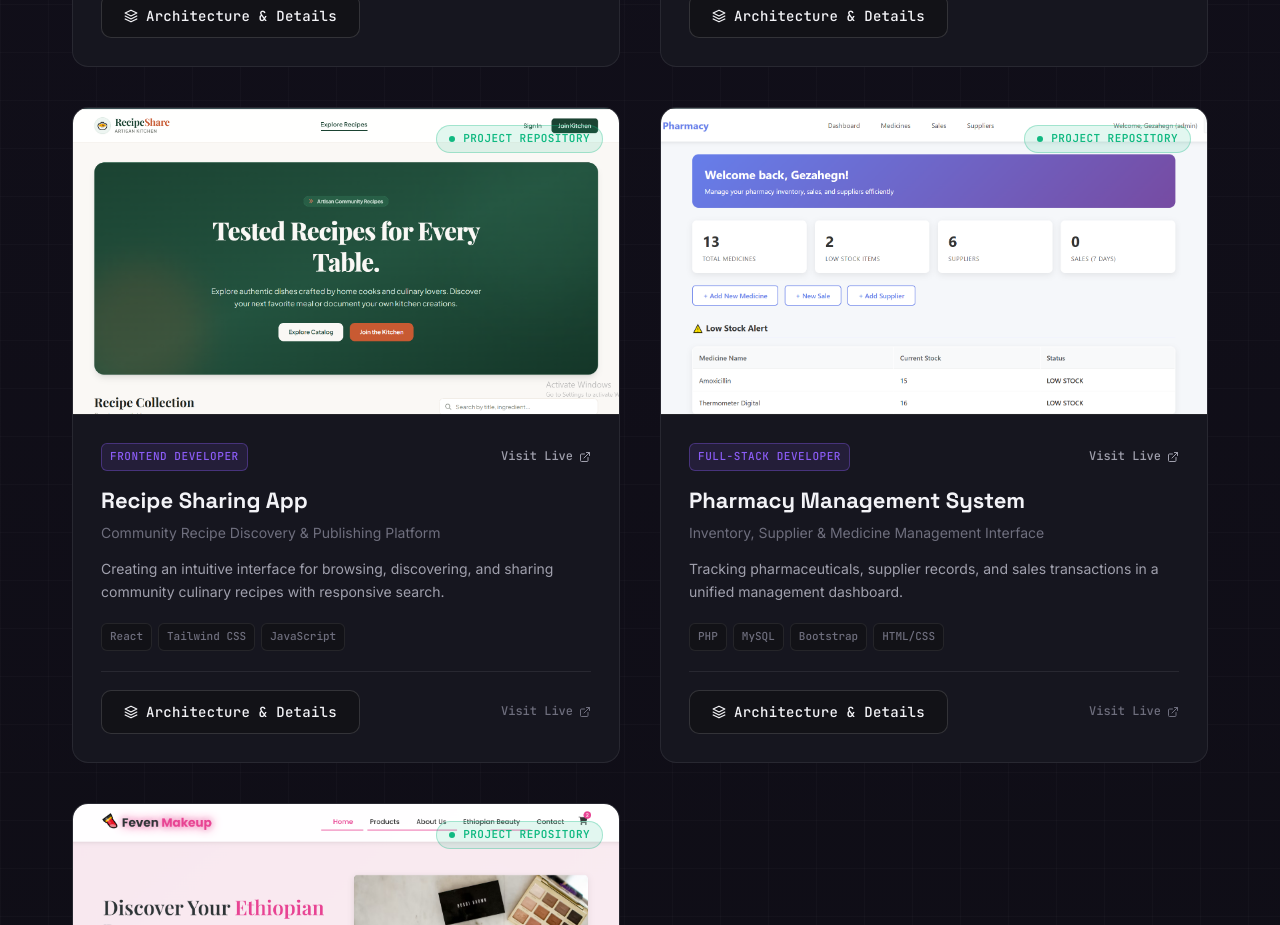
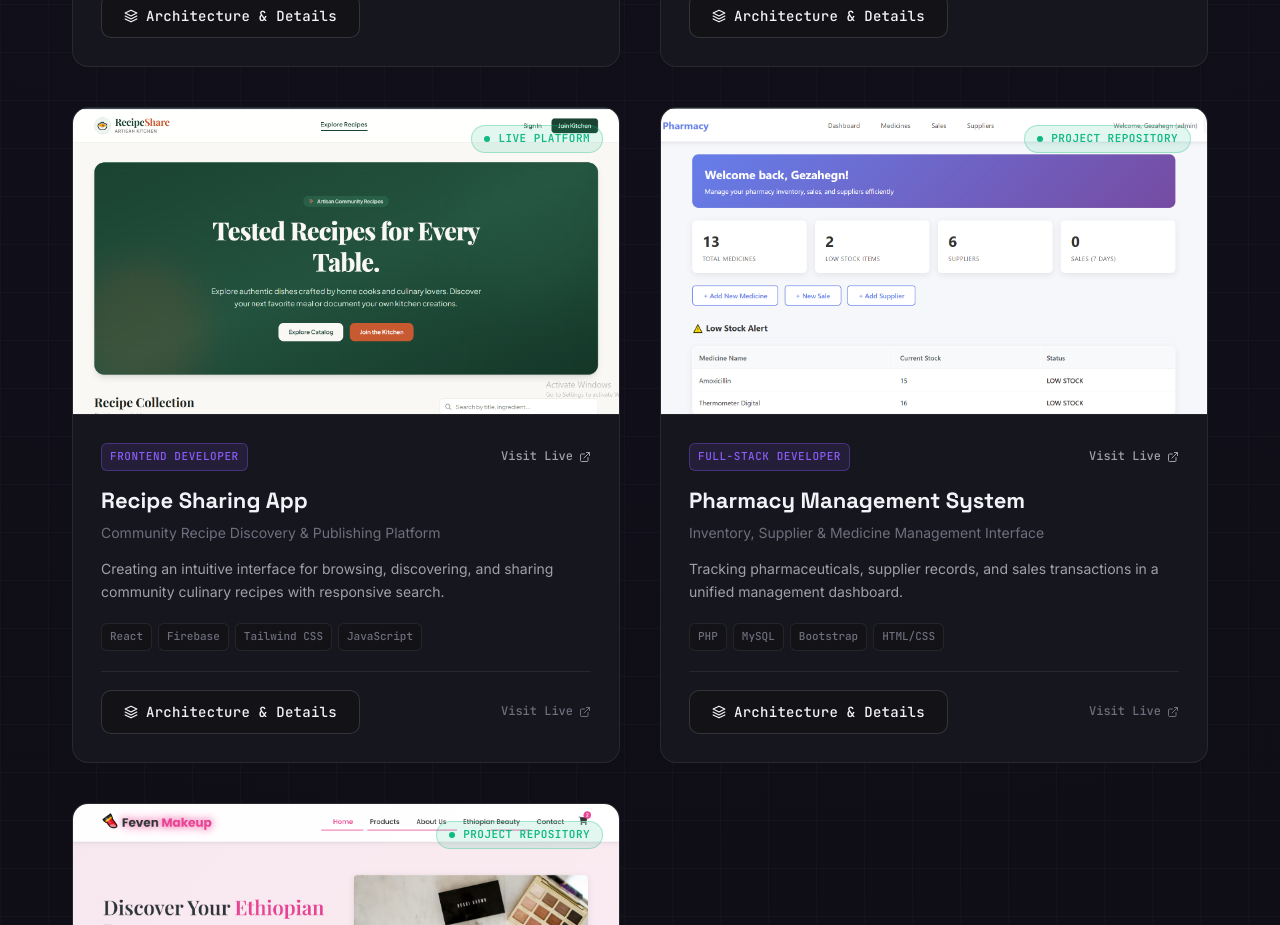
Before and after one commit to GezishDev/my-react-portfolio, a React (Vite) app: page / in a window 1280 px wide. Shown: the part 2540-3465 px from the top of the page. Built offline with nearby package versions, Linux system fonts and the light colour scheme.

Commit message:
update: connect Recipe Sharing App to live Vercel deployment

```diff
--- a/src/components/Projects.jsx
+++ b/src/components/Projects.jsx
@@ -8,6 +8,7 @@ import {
   FiCpu,
   FiBookOpen,
   FiMaximize2,
+  FiGithub,
 } from "react-icons/fi";
 import { useTranslation } from "../context/LanguageContext";
 import "../styles/Projects.css";
@@ -116,18 +117,19 @@ class LogLifecycleManager {
     subtitle: "Community Recipe Discovery & Publishing Platform",
     role: "Frontend Developer",
     status: "live",
-    statusText: "Project Repository",
-    liveUrl: "https://github.com/GezishDev/Recipe-Sharing-App",
+    statusText: "Live Platform",
+    liveUrl: "https://recipe-sharing-app-swart-six.vercel.app/",
+    githubUrl: "https://github.com/GezishDev/Recipe-Sharing-App",
     image: "/Recipe_sharing_app_homepage.png",
     altText: "Recipe Sharing App homepage interface",
     problem:
       "Creating an intuitive interface for browsing, discovering, and sharing community culinary recipes with responsive search.",
     contribution:
-      "Built client-side interface components using React, Tailwind CSS, and client state management.",
+      "Built client-side interface components using React, Tailwind CSS, Firebase backend services, and client state management.",
     keyDecisions:
-      "Responsive card grid optimized for mobile and desktop viewing.",
-    stack: ["React", "Tailwind CSS", "JavaScript"],
-    learned: "Component composition and responsive grid architectures.",
+      "Responsive card grid optimized for mobile and desktop viewing with real-time Firebase integration.",
+    stack: ["React", "Firebase", "Tailwind CSS", "JavaScript"],
+    learned: "Component composition, Firebase real-time integration, and responsive grid architectures.",
   },
   {
     id: "pharmacy-system",
@@ -459,6 +461,18 @@ const Projects = () => {
               >
                 <span>{t("projects.close_modal")}</span>
               </button>
+              {selectedProject.githubUrl && selectedProject.githubUrl !== selectedProject.liveUrl && (
+                <a
+                  href={selectedProject.githubUrl}
+                  target="_blank"
+                  rel="noopener noreferrer"
+                  className="btn btn-secondary modal-btn-github"
+                  aria-label={`View GitHub repository for ${selectedProject.title}`}
+                >
+                  <FiGithub aria-hidden="true" />
+                  <span>GitHub</span>
+                </a>
+              )}
               {selectedProject.liveUrl && (
                 <a
                   href={selectedProject.liveUrl}
--- a/src/styles/Projects.css
+++ b/src/styles/Projects.css
@@ -583,6 +583,14 @@ body.light .project-modal-container {
   color: #FFFFFF;
 }
 
+.modal-btn-github {
+  padding: 0.65rem 1.25rem;
+  font-size: 0.875rem;
+  display: inline-flex;
+  align-items: center;
+  gap: 0.5rem;
+}
+
 /* Responsive adjustments */
 @media (max-width: 640px) {
   .project-modal-container {
```
